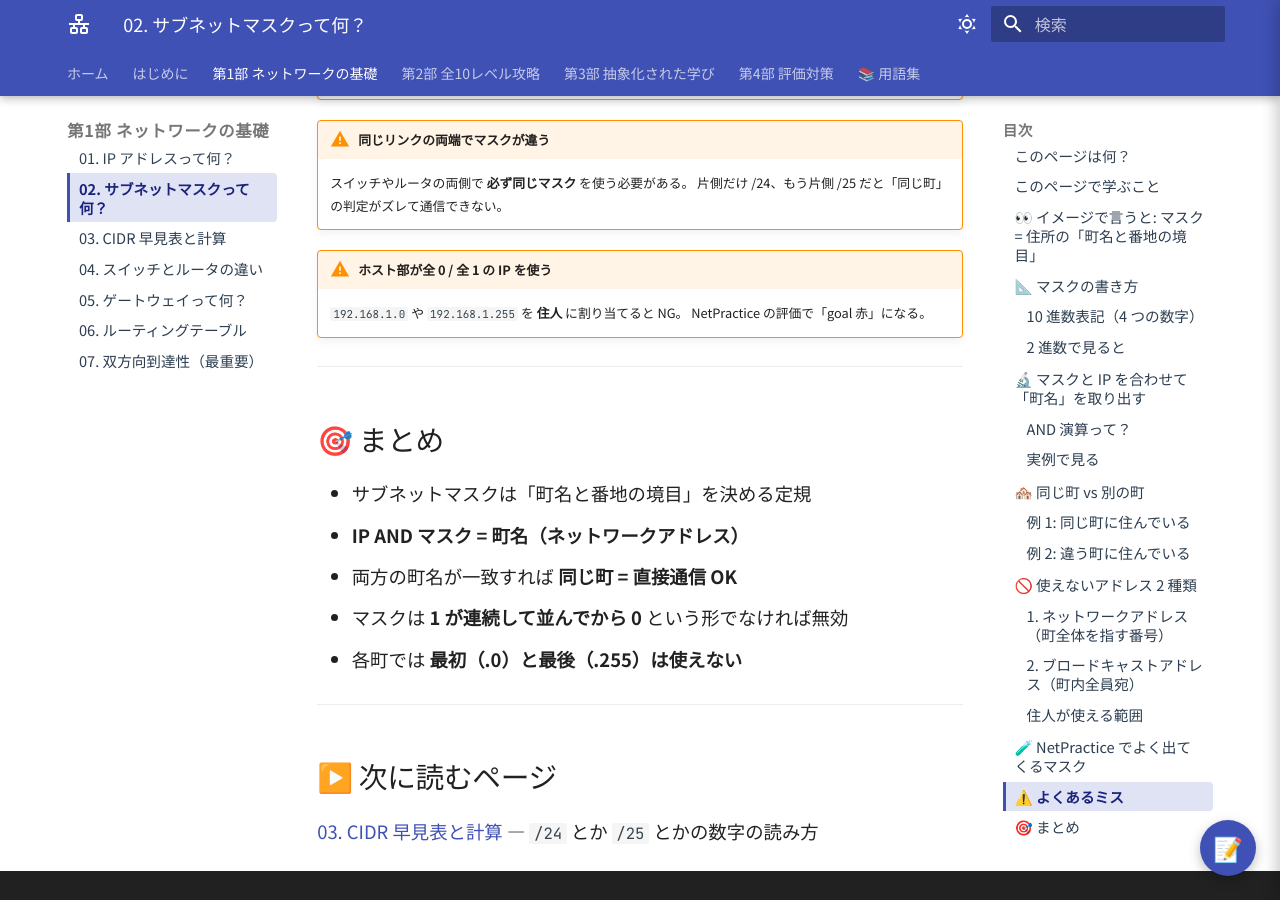
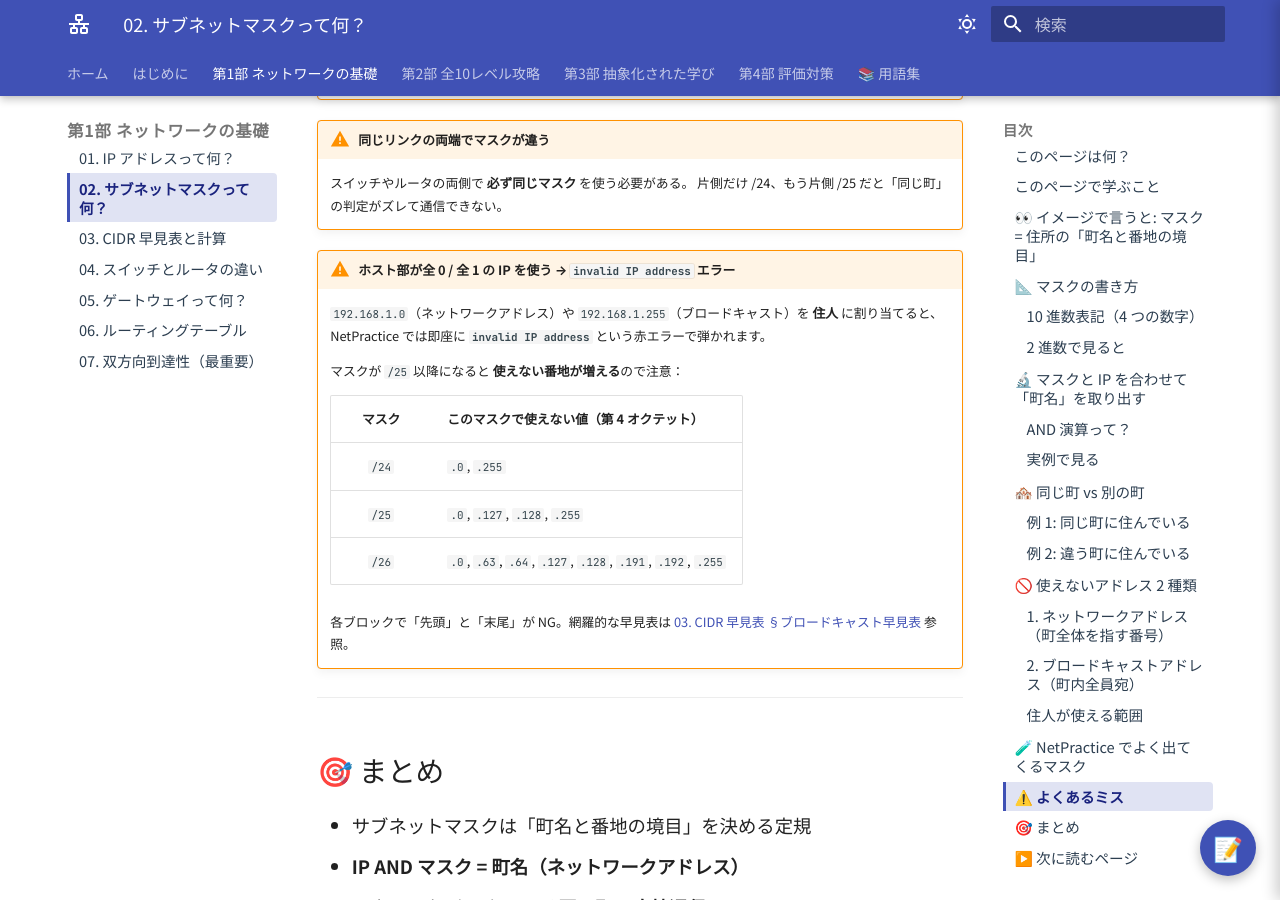
Before and after one commit to Tsunanko/netpractice-guide, an MkDocs documentation site: the page built from docs/01-basics/subnet-mask.md, in a window 1280 px wide and 900 px high, scrolled down 6757 px. Built offline with MkDocs 1.6.1 and Material for MkDocs 9.7.7, drawn with Linux system fonts in a browser that asks for light colours.

Commit message:
Strengthen network/broadcast warning with `invalid IP address` note
The existing warning didn't surface the actual NetPractice error text
users see when they assign a network/broadcast address. Make the link
to consequence explicit and add a per-mask quick-reference inline.

- Mention the actual `invalid IP address` red error in the warning title
- Add a per-mask quick-reference table for /24, /25, /26 listing the
  unusable values (network + broadcast for each block)
- Link to cidr.md#broadcast-quick-ref for the comprehensive table

Co-Authored-By: Claude Opus 4.7 (1M context) <noreply@anthropic.com>

```diff
--- a/docs/01-basics/subnet-mask.md
+++ b/docs/01-basics/subnet-mask.md
@@ -226,9 +226,18 @@ flowchart LR
     スイッチやルータの両側で **必ず同じマスク** を使う必要がある。
     片側だけ /24、もう片側 /25 だと「同じ町」の判定がズレて通信できない。
 
-!!! warning "ホスト部が全 0 / 全 1 の IP を使う"
-    `192.168.1.0` や `192.168.1.255` を **住人** に割り当てると NG。
-    NetPractice の評価で「goal 赤」になる。
+!!! warning "ホスト部が全 0 / 全 1 の IP を使う → `invalid IP address` エラー"
+    `192.168.1.0`（ネットワークアドレス）や `192.168.1.255`（ブロードキャスト）を **住人** に割り当てると、NetPractice では即座に **`invalid IP address`** という赤エラーで弾かれます。
+
+    マスクが `/25` 以降になると **使えない番地が増える**ので注意：
+
+    | マスク | このマスクで使えない値（第 4 オクテット） |
+    |:-:|:---|
+    | `/24` | `.0`, `.255` |
+    | `/25` | `.0`, `.127`, `.128`, `.255` |
+    | `/26` | `.0`, `.63`, `.64`, `.127`, `.128`, `.191`, `.192`, `.255` |
+
+    各ブロックで「先頭」と「末尾」が NG。網羅的な早見表は [03. CIDR 早見表 §ブロードキャスト早見表](cidr.md#broadcast-quick-ref) 参照。
 
 ---
 
```
